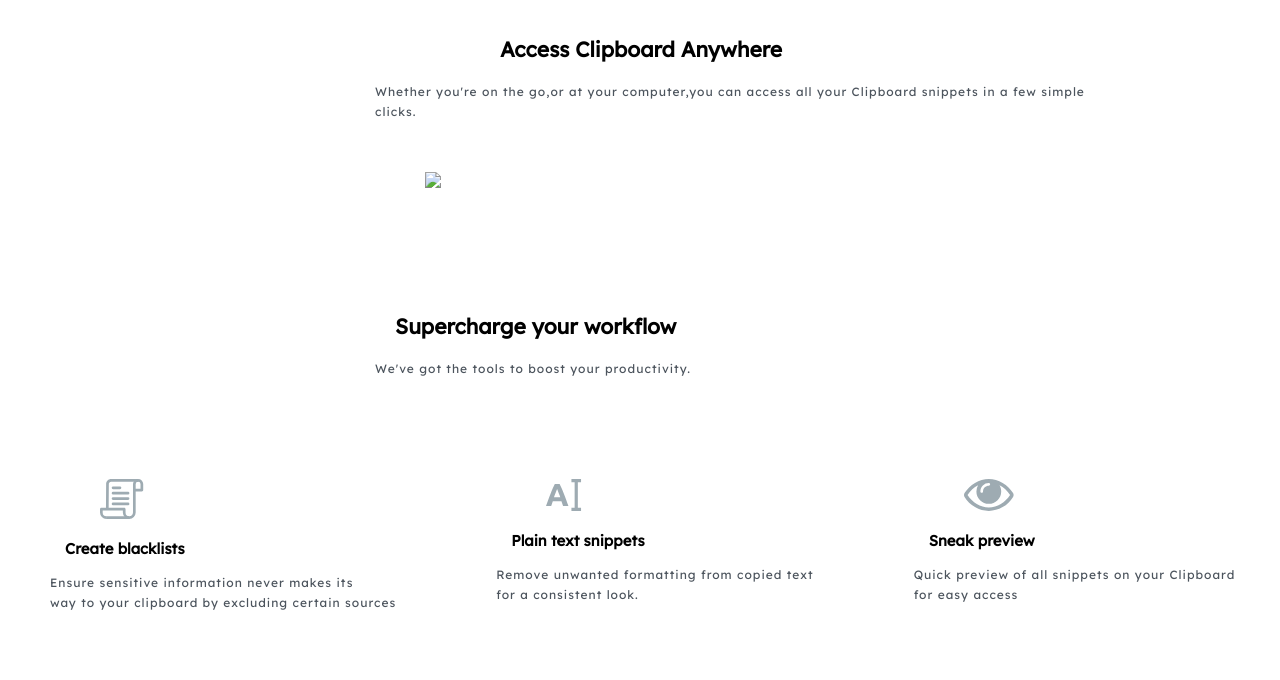
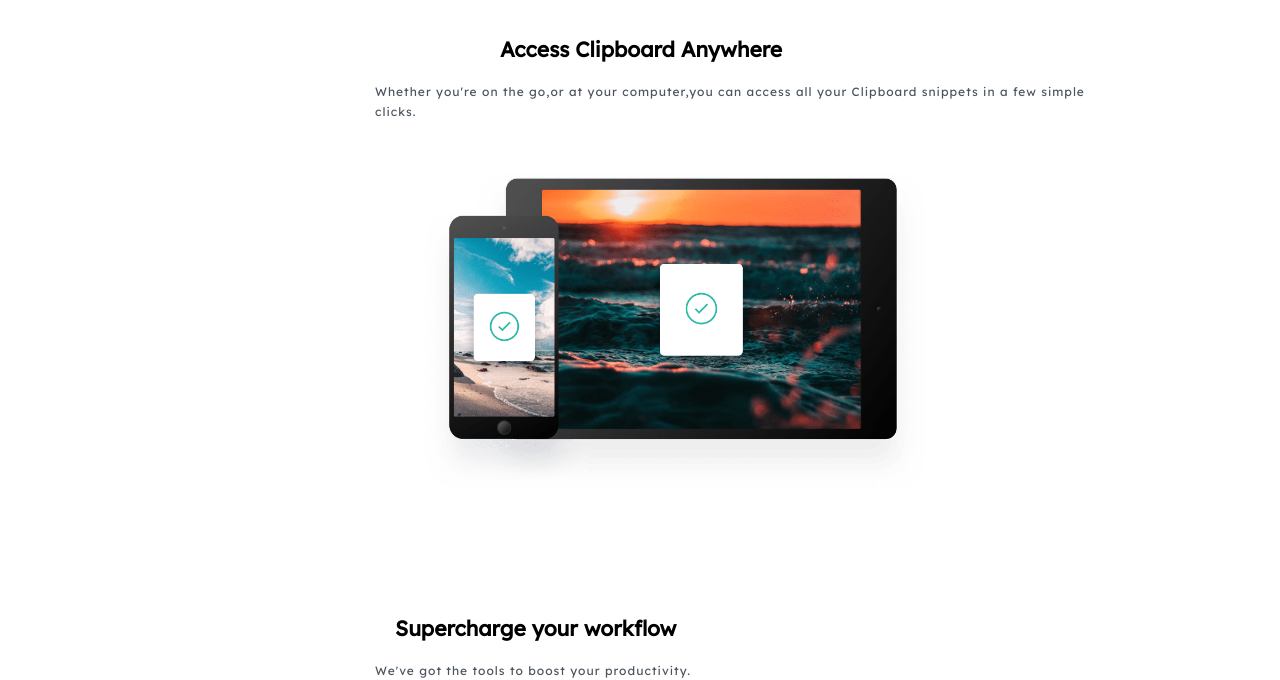
Before and after one commit to Lamlad19/clipbud, a plain HTML site: page index.html in a window 1280 px wide. Shown: the part 871-1551 px from the top of the page. Drawn offline with Linux system fonts and the light colour scheme; a web font is replaced by a local one.

Commit message:
Update index.html

```diff
--- a/index.html
+++ b/index.html
@@ -60,7 +60,7 @@
             <div class="clip">
                 <h3>Access Clipboard Anywhere</h3>
             <p>Whether you're on the go,or at your computer,you can access all your Clipboard snippets in a few simple clicks.</p>
-            <img src="Images/devices.png" id="dev">
+            <img src="devices.png" id="dev">
             </div>
         </section>
 
```
